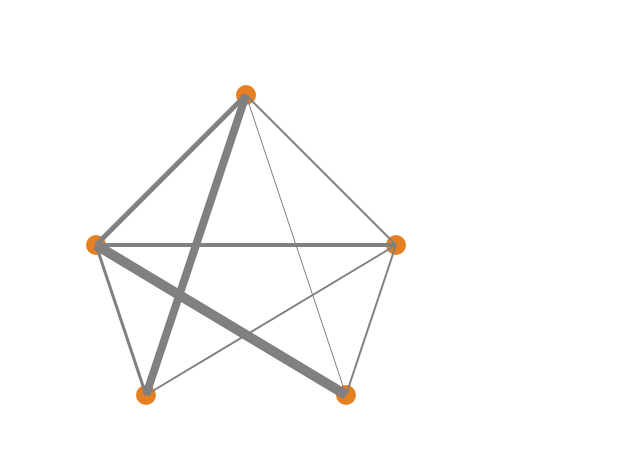
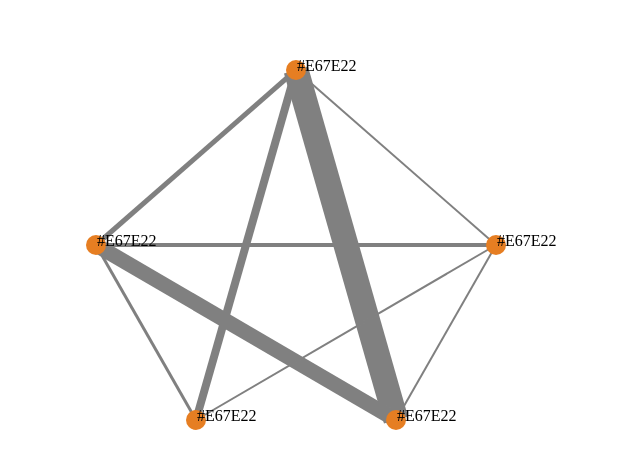
Before and after one commit to aravind-sundaresan/NBA-viz, a plain HTML site: page passing-viz/code/index.html in a window 1280 px wide. Shown: the part 163-632 px from the top of the page, without its empty margins (62-702 px from the left). Drawn offline with nearby package versions, Linux system fonts and the light colour scheme.

Commit message:
Edited the shape of the graph and added node labels

```diff
--- a/passing-viz/code/index.html
+++ b/passing-viz/code/index.html
@@ -4,46 +4,27 @@
 <!-- Load d3.js -->
 <script src="https://d3js.org/d3.v4.js"></script>
 
-<!-- Create a div where the graph will take place -->
+<!-- Create a div where the graph will be displayed -->
 <div id="network"></div>
 
 <script>
 
-  // append the svg object to the body of the page
+  // append the svg object to the graph div
   var svg = d3.select("#network")
               .append("svg")
               .attr("width", 800)
               .attr("height", 800)
 
-  var nodes = [
-    { "x_axis": 300, "y_axis": 250, "radius": 10, "color" : "#E67E22" },
-    { "x_axis": 150, "y_axis": 400, "radius": 10, "color" : "#E67E22"},
-    { "x_axis": 450, "y_axis": 400, "radius": 10, "color" : "#E67E22"},
-    { "x_axis": 200, "y_axis": 550, "radius": 10, "color" : "#E67E22"},
-    { "x_axis": 400, "y_axis": 550, "radius": 10, "color" : "#E67E22"}
-  ];
-
-  var circles = svg.selectAll("circle")
-                    .data(nodes)
-                    .enter()
-                    .append("circle");
-
-  var nodeAttributes = circles
-                         .attr("cx", function (d) { return d.x_axis; })
-                         .attr("cy", function (d) { return d.y_axis; })
-                         .attr("r", function (d) { return d.radius; })
-                         .style("fill", function(d) { return d.color; });
-
   var links = [
-    { "x1": 300, "y1": 250, "x2": 150, "y2" : 400, "thickness": 5 },
-    { "x1": 300, "y1": 250, "x2": 450, "y2" : 400, "thickness": 2 },
-    { "x1": 300, "y1": 250, "x2": 200, "y2" : 550, "thickness": 8 },
-    { "x1": 300, "y1": 250, "x2": 400, "y2" : 550, "thickness": 1 },
-    { "x1": 150, "y1": 400, "x2": 450, "y2" : 400, "thickness": 4 },
-    { "x1": 150, "y1": 400, "x2": 200, "y2" : 550, "thickness": 3 },
-    { "x1": 150, "y1": 400, "x2": 400, "y2" : 550, "thickness": 10 },
-    { "x1": 450, "y1": 400, "x2": 200, "y2" : 550, "thickness": 2 },
-    { "x1": 450, "y1": 400, "x2": 400, "y2" : 550, "thickness": 2 },
+    { "x1": 350, "y1": 225, "x2": 150, "y2" : 400, "thickness": 5 },
+    { "x1": 350, "y1": 225, "x2": 550, "y2" : 400, "thickness": 2 },
+    { "x1": 350, "y1": 225, "x2": 250, "y2" : 575, "thickness": 8 },
+    { "x1": 350, "y1": 225, "x2": 450, "y2" : 575, "thickness": 25 },
+    { "x1": 150, "y1": 400, "x2": 550, "y2" : 400, "thickness": 4 },
+    { "x1": 150, "y1": 400, "x2": 250, "y2" : 575, "thickness": 3 },
+    { "x1": 150, "y1": 400, "x2": 450, "y2" : 575, "thickness": 15 },
+    { "x1": 550, "y1": 400, "x2": 250, "y2" : 575, "thickness": 2 },
+    { "x1": 550, "y1": 400, "x2": 450, "y2" : 575, "thickness": 2 },
   ]
   var line = svg.selectAll("line")
                 .data(links)
@@ -57,5 +38,33 @@
                 .attr("stroke-width", function(d) {return d.thickness } );
 
 
+  var nodes = [
+    { "x_axis": 350, "y_axis": 225, "radius": 10, "color" : "#E67E22" },
+    { "x_axis": 150, "y_axis": 400, "radius": 10, "color" : "#E67E22"},
+    { "x_axis": 550, "y_axis": 400, "radius": 10, "color" : "#E67E22"},
+    { "x_axis": 250, "y_axis": 575, "radius": 10, "color" : "#E67E22"},
+    { "x_axis": 450, "y_axis": 575, "radius": 10, "color" : "#E67E22"}
+  ];
+
+  var circles = svg.selectAll("circle")
+                    .data(nodes)
+                    .enter()
+                    .append("circle");
+
+  var nodeAttributes = circles
+                         .attr("cx", function(d) { return d.x_axis; })
+                         .attr("cy", function(d) { return d.y_axis; })
+                         .attr("r", function(d) { return d.radius; })
+                         .style("fill", function(d) { return d.color; });
+
+  var nodeLabels = svg.selectAll("text")
+                        .data(nodes)
+                        .enter()
+                        .append("text")
+                        .attr("x", function(d) { return d.x_axis + 1; })
+                        .attr("y", function(d) { return d.y_axis + 1; })
+                        .text(function(d) { return d.color; })
+
+
 
 </script>
```
